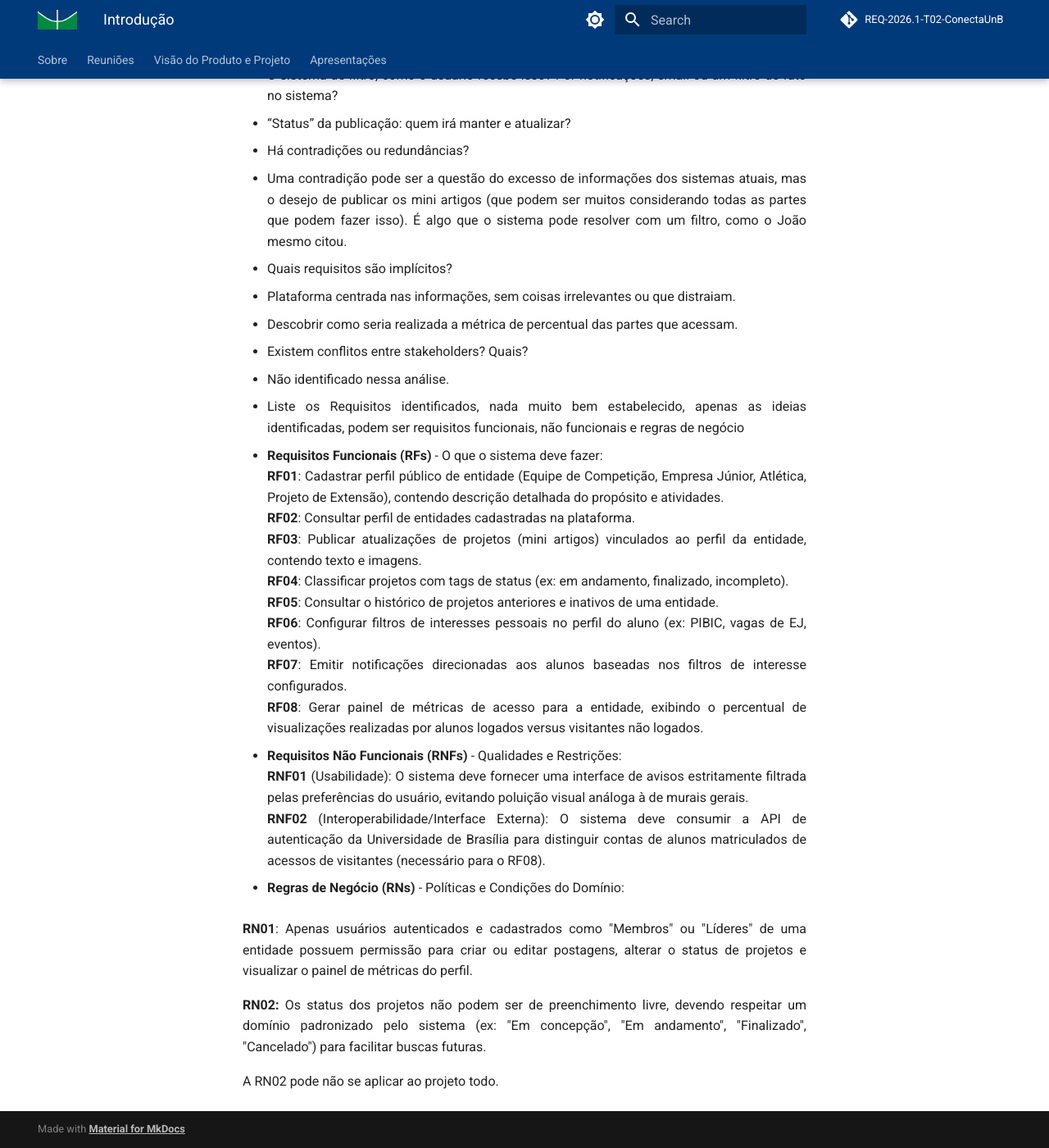
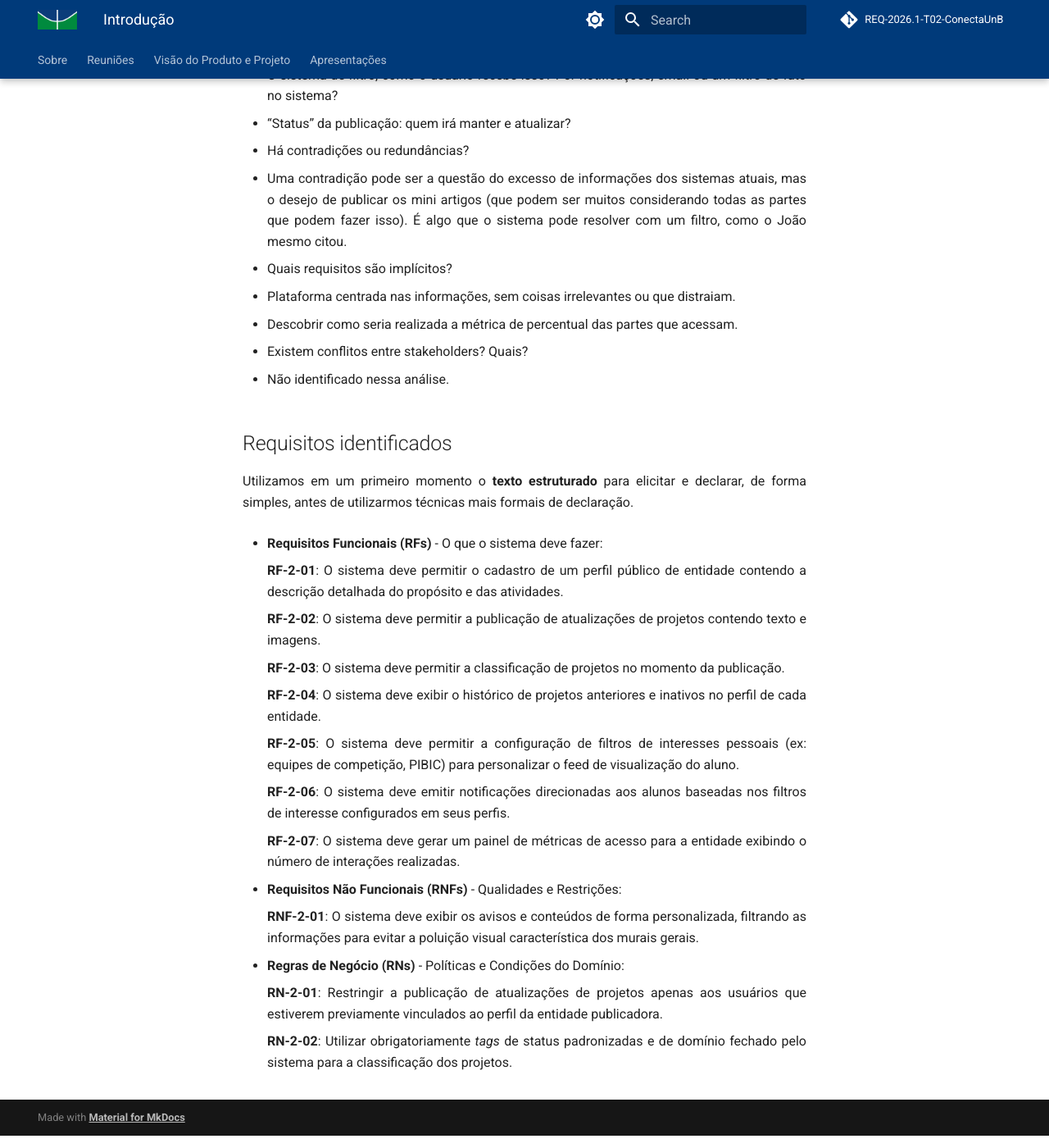
Before and after one commit to mdsreq-fga-unb/REQ-2026.1-T02-ConectaUnB, an MkDocs documentation site: the page built from docs/analisesEntrevistas/analiseEntrevista29-04.md, in a window 1280 px wide and 1400 px high, scrolled down 2059 px. Shown: the whole window at 82% size. Built offline with MkDocs 1.6.1 and Material for MkDocs 9.7.7, drawn with Linux system fonts in a browser that asks for light colours; comment, search, counter and statistics services are not loaded.

Commit message:
docs:adição declaração de requisitos entrevista 2

```diff
--- a/docs/analisesEntrevistas/analiseEntrevista29-04.md
+++ b/docs/analisesEntrevistas/analiseEntrevista29-04.md
@@ -86,26 +86,33 @@ Optamos por fazer a análise através de algumas perguntas indicadas pelo profes
 
   * Não identificado nessa análise.
 
-* Liste os Requisitos identificados, nada muito bem estabelecido, apenas as ideias identificadas, podem ser requisitos funcionais, não funcionais e regras de negócio
+## Requisitos identificados
 
-  * **Requisitos Funcionais (RFs)** \- O que o sistema deve fazer:
-    **RF01**: Cadastrar perfil público de entidade (Equipe de Competição, Empresa Júnior, Atlética, Projeto de Extensão), contendo descrição detalhada do propósito e atividades.
-    **RF02**: Consultar perfil de entidades cadastradas na plataforma.
-    **RF03**: Publicar atualizações de projetos (mini artigos) vinculados ao perfil da entidade, contendo texto e imagens.
-    **RF04**: Classificar projetos com tags de status (ex: em andamento, finalizado, incompleto).
-    **RF05**: Consultar o histórico de projetos anteriores e inativos de uma entidade.
-    **RF06**: Configurar filtros de interesses pessoais no perfil do aluno (ex: PIBIC, vagas de EJ, eventos).
-    **RF07**: Emitir notificações direcionadas aos alunos baseadas nos filtros de interesse configurados.
-    **RF08**: Gerar painel de métricas de acesso para a entidade, exibindo o percentual de visualizações realizadas por alunos logados versus visitantes não logados.
+Utilizamos em um primeiro momento o **texto estruturado** para elicitar e declarar, de forma simples, antes de utilizarmos técnicas mais formais de declaração.
 
-  * **Requisitos Não Funcionais (RNFs)** \- Qualidades e Restrições:
-    **RNF01** (Usabilidade): O sistema deve fornecer uma interface de avisos estritamente filtrada pelas preferências do usuário, evitando poluição visual análoga à de murais gerais.
-    **RNF02** (Interoperabilidade/Interface Externa): O sistema deve consumir a API de autenticação da Universidade de Brasília para distinguir contas de alunos matriculados de acessos de visitantes (necessário para o RF08).
+- **Requisitos Funcionais (RFs)** \- O que o sistema deve fazer:
+
+    **RF-2-01**: O sistema deve permitir o cadastro de um perfil público de entidade contendo a descrição detalhada do propósito e das atividades.
+
+    **RF-2-02**: O sistema deve permitir a publicação de atualizações de projetos contendo texto e imagens.
+
+    **RF-2-03**: O sistema deve permitir a classificação de projetos no momento da publicação.
+
+    **RF-2-04**: O sistema deve exibir o histórico de projetos anteriores e inativos no perfil de cada entidade.
+
+    **RF-2-05**: O sistema deve permitir a configuração de filtros de interesses pessoais (ex: equipes de competição, PIBIC) para personalizar o feed de visualização do aluno.
+
+    **RF-2-06**: O sistema deve emitir notificações direcionadas aos alunos baseadas nos filtros de interesse configurados em seus perfis.
+
+    **RF-2-07**: O sistema deve gerar um painel de métricas de acesso para a entidade exibindo o número de interações realizadas.
+
+
+- **Requisitos Não Funcionais (RNFs)** \- Qualidades e Restrições:
+
+    **RNF-2-01**: O sistema deve exibir os avisos e conteúdos de forma personalizada, filtrando as informações para evitar a poluição visual característica dos murais gerais.
 
 * **Regras de Negócio (RNs)** \- Políticas e Condições do Domínio:
 
-  **RN01**: Apenas usuários autenticados e cadastrados como "Membros" ou "Líderes" de uma entidade possuem permissão para criar ou editar postagens, alterar o status de projetos e visualizar o painel de métricas do perfil.
+    **RN-2-01**: Restringir a publicação de atualizações de projetos apenas aos usuários que estiverem previamente vinculados ao perfil da entidade publicadora.
 
-  **RN02:** Os status dos projetos não podem ser de preenchimento livre, devendo respeitar um domínio padronizado pelo sistema (ex: "Em concepção", "Em andamento", "Finalizado", "Cancelado") para facilitar buscas futuras.
-
-  A RN02 pode não se aplicar ao projeto todo.
+    **RN-2-02**: Utilizar obrigatoriamente *tags* de status padronizadas e de domínio fechado pelo sistema para a classificação dos projetos.
```
